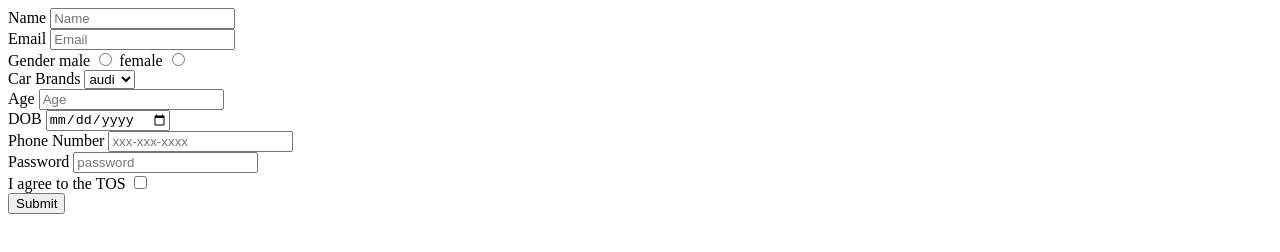
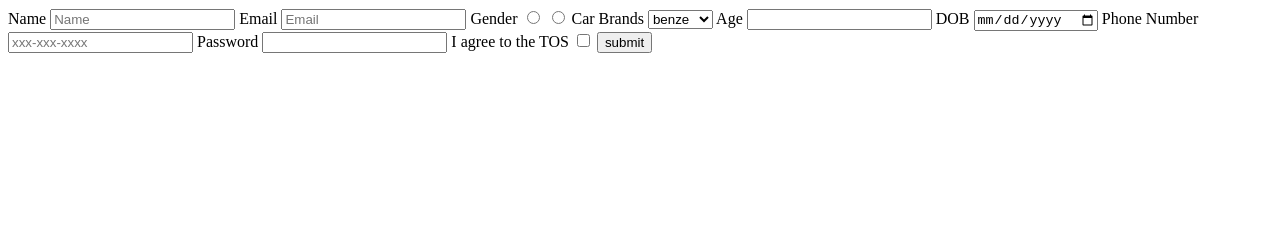
Before and after one commit to acciojob/signup-form-car-Rashmitha79, a website: page main.html in a window 1280 px wide. Drawn offline with Linux system fonts and the light colour scheme.

Commit message:
created a submission

```diff
--- a/main.html
+++ b/main.html
@@ -7,43 +7,33 @@
 </head>
 
 <body>
-	<form action ="" method="post">
-	<label for="Name"> Name</label>
-        <input type="text" id="#name" name="name"  placeholder="Name"><br>
+	 <form action="" method="post">
+      <label for="name">Name</label>
+      <input type="text" id="name" required placeholder="Name">
+      <label for="email">Email</label>
+      <input type="text" id="email" required placeholder="Email">
+      <label for="gender">Gender</label>
+      <input type="radio" name="gender" id="gender_m" required>
+      <input type="radio" name="gender" id="gender_f"required>
+      <label for="cars">Car Brands</label>
+      <select name="cars" id="cars" required aria-placeholder="--Please choose an option-">
+         <option value="banze">benze</option>
+         <option value="bmw">BMW</option>
+         <option value="scarpio">scarpio</option>
+      </select>
+      <label for="age">Age</label>
+      <input type="number" name="age" required id="age">
+      <label for="dob">DOB</label>
+      <input type="date" name="dob" id="dob" required>
+      <label for="tel">Phone Number</label>
+      <input type="tel" name="tel" id="tel" placeholder="xxx-xxx-xxxx">
+      <label for="password">Password</label>
+      <input type="password" name="password" id="password" required>
+      <label for="tos">I agree to the TOS</label>
+      <input type="checkbox" name="" id="tos" required>
+		         <button type="submit">submit</button>
+   </form>
 
-	<label for="email">Email</label>
-        <input type="Email" id="#email" name="email" placeholder="Email"><br>
-
-     <label for="Gender">Gender</label>
-        male
-        <input type="radio" id="#gender_m,gender_f" name="gender" >
-         female
-        <input type="radio" id="#gender_m,gender_f" name="gender"><br>
-
-        <label>Car Brands</label>
-		<select>
-			<option>audi</option>
-			<option>benz</option>
-			<option>swift</option>
-		</select>
-         <br>
-		<label for="age">Age</label>
-        <input type="number" id="#age" name="age"  placeholder="Age"><br>
-
-		<label for="DOB">DOB</label>
-        <input type="Date" id="#dob" ><br>
-
-		<label for="tel">Phone Number</label>
-        <input type="tel" id="#tel"name="phonenumber"  placeholder="xxx-xxx-xxxx"><br>
-
-		<label for="password">Password</label>
-        <input type="password" id="#password" name="password"  placeholder="password"><br>
-
-		<label for="tos">I agree to the TOS</label>
-        <input type="checkbox" id="#tos" name="tos" ><br>
-
-		<button>Submit</button>
-	</form>
 		<!-- the entire body must be written by student -->
     <script type="text/javascript" src="./script.js">
 </script>
```
